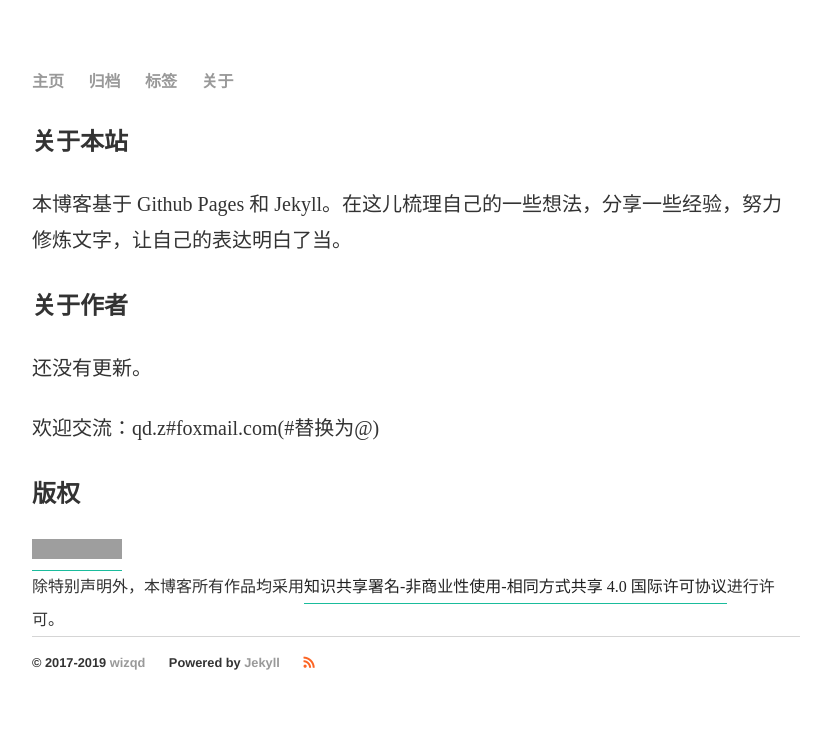
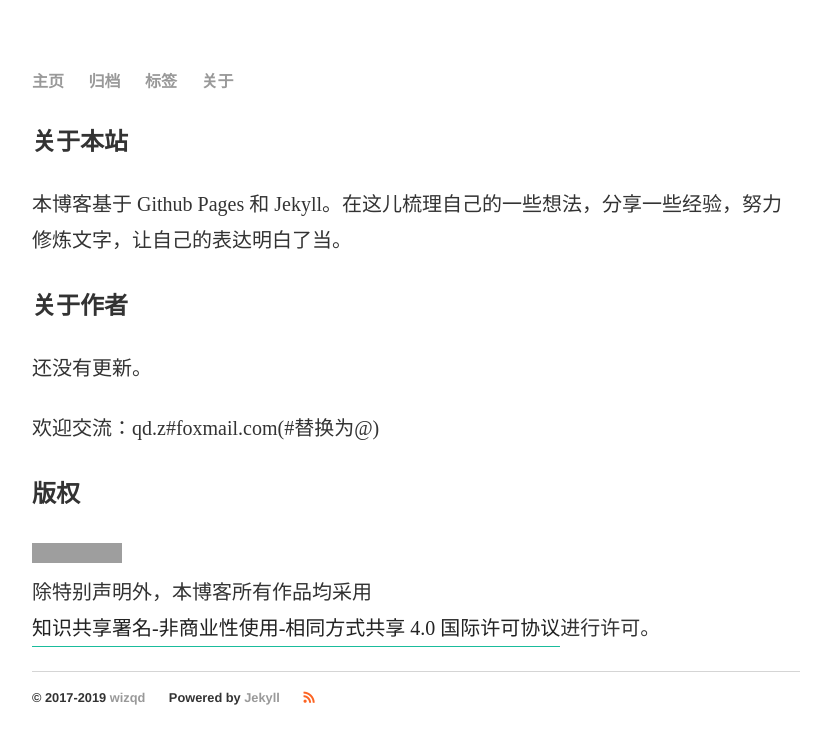
Before and after one commit to chqid/chqid.blog.io, a Jekyll site: the page built from about/index.md, in a window 1280 px wide. Shown: the top 744 px of the page, without its empty margins (224-1055 px from the left). Built offline with Jekyll 4.4.1, drawn with Linux system fonts in a browser that asks for light colours; nearby versions of some CDN libraries; grey boxes are pictures that could not be loaded.

Commit message:
use <span> in about page

```diff
--- a/about/index.md
+++ b/about/index.md
@@ -15,6 +15,4 @@ layout: default
 
 ## 版权
 
-<div class="post">
-<a rel="license" href="http://creativecommons.org/licenses/by-nc-sa/4.0/"><img alt="知识共享许可协议" style="border-width:0" src="https://i.creativecommons.org/l/by-nc-sa/4.0/88x31.png" /></a><br />除特别声明外，本博客所有作品均采用<a rel="license" href="http://creativecommons.org/licenses/by-nc-sa/4.0/">知识共享署名-非商业性使用-相同方式共享 4.0 国际许可协议</a>进行许可。
-</div>
+<a rel="license" href="http://creativecommons.org/licenses/by-nc-sa/4.0/"><img alt="知识共享许可协议" style="border-width:0" src="https://i.creativecommons.org/l/by-nc-sa/4.0/88x31.png" /></a><br />除特别声明外，本博客所有作品均采用<span class="post"><a rel="license" href="http://creativecommons.org/licenses/by-nc-sa/4.0/">知识共享署名-非商业性使用-相同方式共享 4.0 国际许可协议</a></span>进行许可。
```
